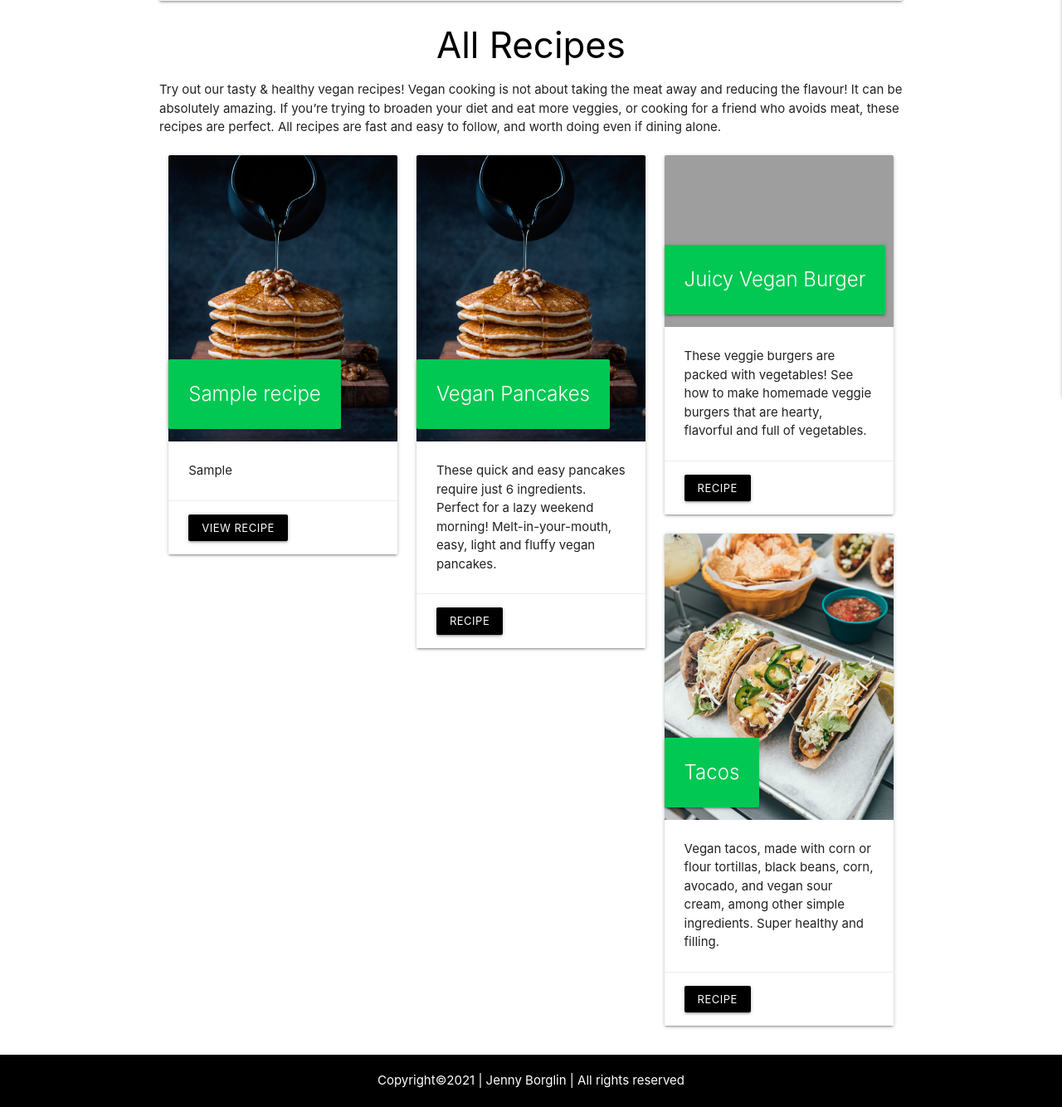
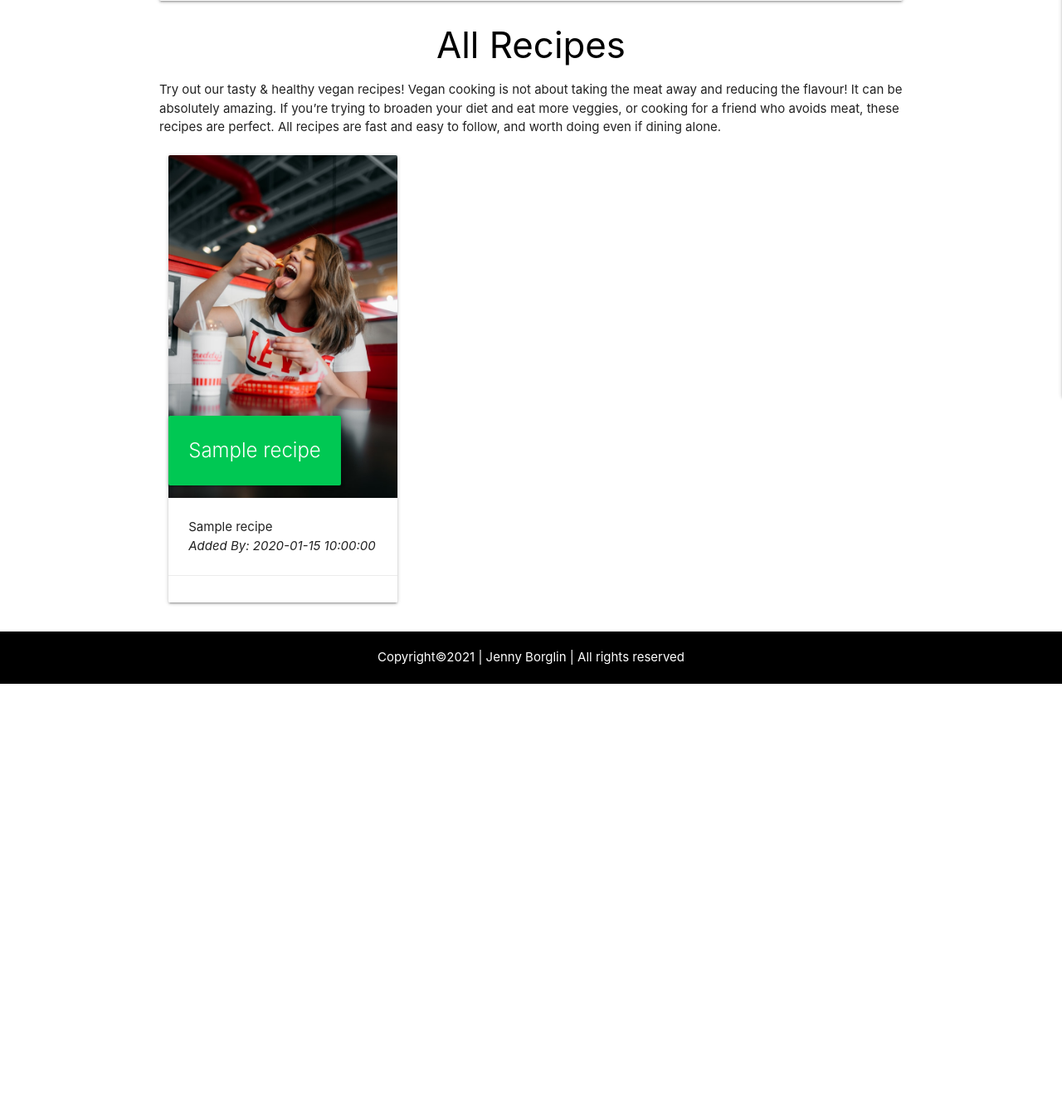
Before and after one commit to jennymalmoe/LazyVegan, a Flask app: page /search in a window 1280 px wide. Shown: the part 382-1716 px from the top of the page at 83% size. After the commit the page ends 1206 px from the top, so only its background shows below. Run offline with Flask 2, Linux system fonts and the light colour scheme; a database or web service that is not in the repository returns one stand-in record (values such as "Sample title"); some libraries are stand-ins or nearby versions; grey boxes are pictures that could not be loaded.

Commit message:
Trying create function for the route recipe

```diff
--- a/templates/recipe.html
+++ b/templates/recipe.html
@@ -30,6 +30,8 @@
      and eat more veggies, or cooking for a friend who avoids meat, these recipes are perfect.
      All recipes are fast and easy to follow, and worth doing even if dining alone.</p>
 
+
+
   <!-- recipe card pancake -->
   <div class="row">
     <!-- For loop logic of jinja template -->
@@ -38,72 +40,27 @@
       <div class="col s4 m4">
         <div class="card hoverable">
           <div class="card-image">
-        <img class="responsive-img" src="static/images/pancake.jpg">
+            <img class="responsive-img" src="static/images/default.jpg">
             <span class="card-title card-panel green accent-4">{{ recipe.recipe_name }}</span>
+
+            {% if recipe.is_gluten_free == "on" %}
+                    <i class="fas fa-exclamation-circle light-blue-text text-lighten-2 tooltipped"
+                        data-position="right" data-tooltip="Gluten Free!"></i>
+                {% endif %}
+
           </div>
           <div class="card-content">
-        <p>{{ recipe.recipe_directions }}</p>
+            <p>{{ recipe.category_name }}</p>
+            <p><em>Added By:  {{ recipe.created_by_name }}</em></p>
           </div>
           <div class="card-action">
-        <a href="#" class="waves-effect waves-light btn-small black"></i>View Recipe</a>
+        <!-- <a href="{{ url_for('recipe', _id=_id) }}" class="waves-effect waves-light btn-small black"></i>View Recipe</a> -->
           </div>
         </div>
       </div>
 
   {% endfor %}
 
-    <div class="col s4 m4">
-      <div class="card hoverable">
-        <div class="card-image">
-          <img class="responsive-img" src="static/images/pancake.jpg">
-          <span class="card-title card-panel green accent-4">Vegan Pancakes</span>
-        </div>
-        <div class="card-content">
-          <p>These quick and easy pancakes require just 6 ingredients.
-             Perfect for a lazy weekend morning! Melt-in-your-mouth, easy, light and fluffy
-             vegan pancakes.</p>
-        </div>
-        <div class="card-action">
-          <a href="#" class="waves-effect waves-light btn-small black"></i>Recipe</a>
-        </div>
-      </div>
-    </div>
 
 
-  <!-- recipe card burger-->
- <div class="col s4 m4">
-    <div class="card hoverable">
-      <div class="card-image">
-        <img class="responsive-img" src="static/images/burger.png">
-        <span class="card-title card-panel green accent-4">Juicy Vegan Burger</span>
-      </div>
-      <div class="card-content">
-        <p>These veggie burgers are packed with vegetables! See how to make homemade
-           veggie burgers that are hearty, flavorful and full of vegetables.</p>
-      </div>
-      <div class="card-action">
-        <a href="#" class="waves-effect waves-light btn-small black"></i>Recipe</a>
-      </div>
-    </div>
-  </div>
-
-
-<!-- recipe card tacos-->
-  <div class="col s4 m4">
-    <div class="card hoverable">
-      <div class="card-image">
-        <img class="responsive-img" src="static/images/taco.jpg">
-        <span class="card-title card-panel green accent-4">Tacos</span>
-      </div>
-      <div class="card-content">
-        <p>Vegan tacos, made with corn or flour tortillas, black beans, corn, avocado, and vegan sour cream,
-           among other simple ingredients. Super healthy and filling.</p>
-      </div>
-      <div class="card-action">
-        <a href="#" class="waves-effect waves-light btn-small black"></i>Recipe</a>
-      </div>
-    </div>
-  </div>
-</div>
-
 {% endblock %}
```
Also changed, not shown: app.py (+7 -0 lines), templates/shop.html (+1 -16 lines), static/images/default.jpg (added). Lines whose indentation alone changed are shown as unchanged.
